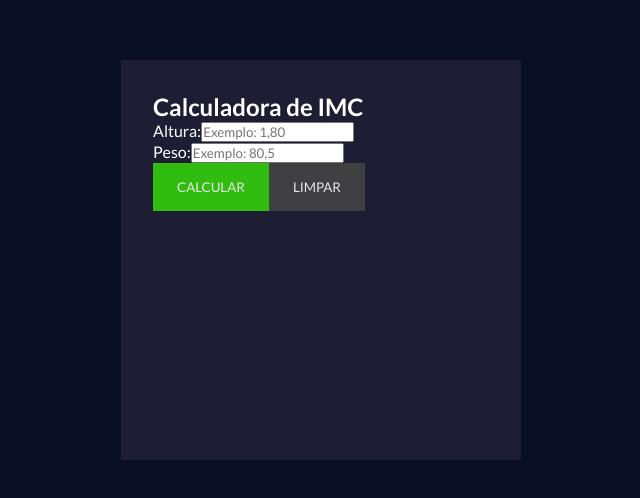
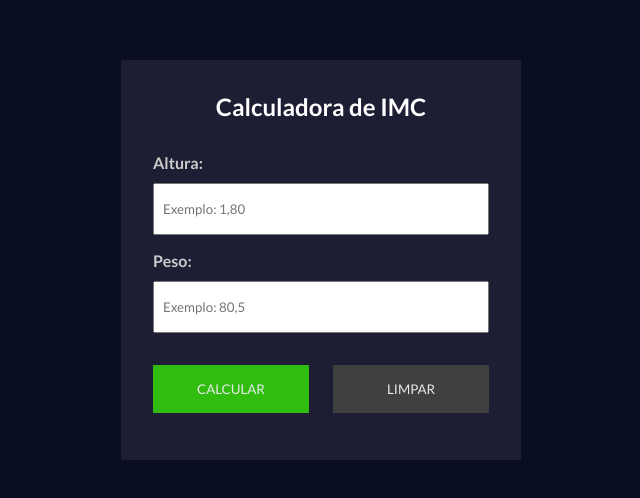
Before and after one commit to CoderLuizF/IMC-Calculator, a React (Vite) app: page / in a window 1280 px wide. Shown: the part 140-638 px from the top of the page, without its empty margins (319-959 px from the left). Built offline with nearby package versions, Linux system fonts and the light colour scheme.

Commit message:
style: apply complete styling to the form

```diff
--- a/src/components/ImcCalc.css
+++ b/src/components/ImcCalc.css
@@ -0,0 +1,34 @@
+#calc-container h2 {
+  text-align: center;
+  margin-bottom: 2rem;
+}
+
+.form-inputs {
+  display: flex;
+  flex-direction: column;
+  justify-content: space-between;
+}
+
+.form-control {
+  display: flex;
+  flex-direction: column;
+  flex: 1;
+  margin-bottom: 1rem;
+}
+
+.form-control label {
+  font-weight: bold;
+  margin-bottom: 0.7rem;
+  color: #ccc;
+}
+
+.form-control input {
+  padding: 1rem 0.5rem;
+}
+
+.action-control {
+    display: flex;
+    justify-content: space-between;
+    gap: 1.5rem;
+    margin-top: 2rem;
+}
--- a/src/components/ImcCalc.jsx
+++ b/src/components/ImcCalc.jsx
@@ -1,4 +1,5 @@
 import React from "react";
+import "./ImcCalc.css";
 import Button from "./Button";
 
 const ImcCalc = () => {
@@ -27,8 +28,8 @@
           </div>
         </div>
         <div className="action-control">
-            <Button id="calc-btn" text="Calcular" />
-            <Button id="clear-btn" text="Limpar"/>
+          <Button id="calc-btn" text="Calcular" />
+          <Button id="clear-btn" text="Limpar" />
         </div>
       </form>
     </div>
```
